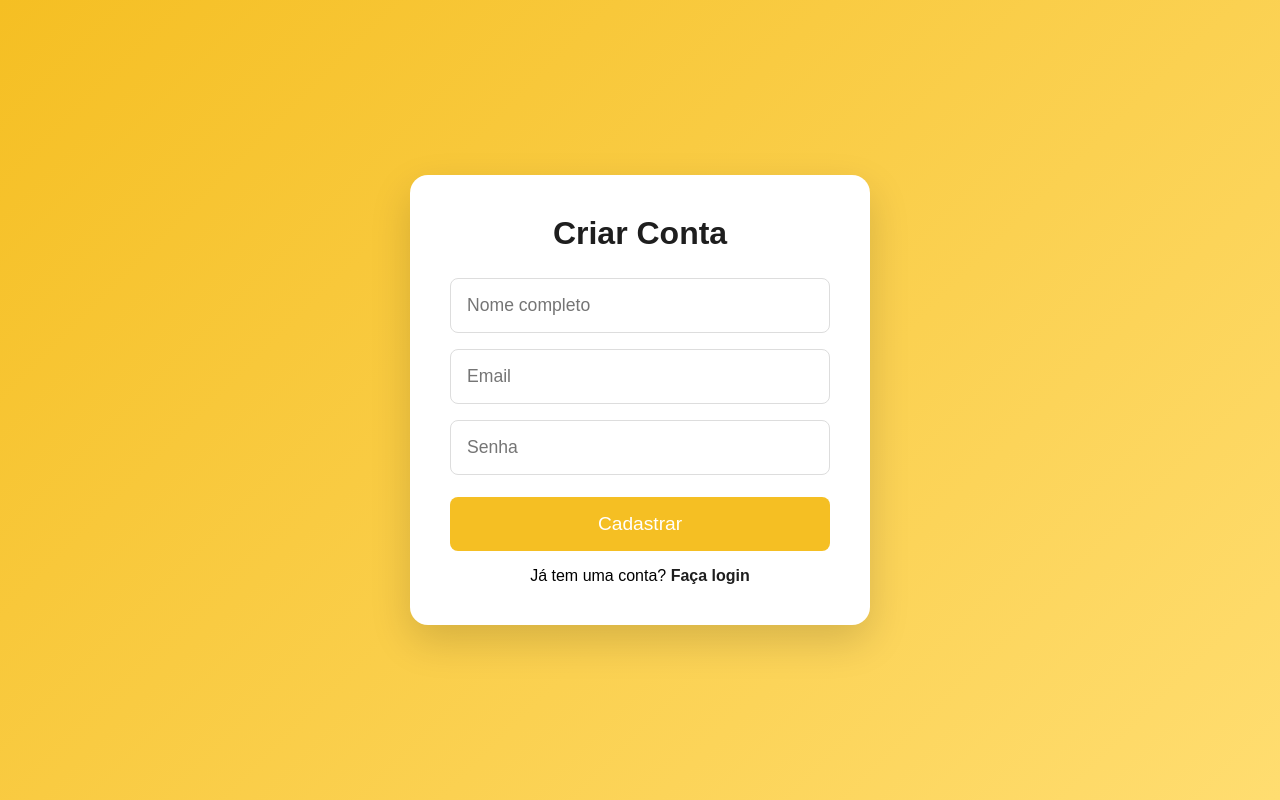
After one commit to gabrielkings1/EtecAno, a PHP site: page /registro.php in a window 1280 px wide. The commit adds this page. Run offline with PHP 8.4, Linux system fonts and the light colour scheme; a stand-in replaces the project's code that opens the database connection.

Commit message:
atualização no login e cadastro

```diff
--- a/css/index.css
+++ b/css/index.css
@@ -1,91 +1,81 @@
-
-main section{
-  max-width: 40rem;
-  width: 100%;
-  margin: 0 auto;
-  background: var(--branco);
-  box-shadow: var(--box-shadow);
-  padding: 2.5rem;
-  border-radius: 12px;
+:root{
+  --primary:#f5bf23;
+  --dark:#1e1e1e;
+  --light:#f9f9f9;
+  --red:#e33;
 }
 
-/* section titles */
-main section h2{
-  font-size: 2.2rem;
-  color: var(--preto);
-  text-transform: uppercase;
-  letter-spacing: .4px;
-  margin-bottom: 1.6rem !important;
+body{
+  margin:0;
+  padding:0;
+  background:linear-gradient(135deg, #f5bf23, #ffdd70);
+  font-family: "Poppins", sans-serif;
+  display:flex;
+  justify-content:center;
+  align-items:center;
+  height:100vh;
 }
 
-/* form layout */
-#register-form,
-#login-form{
-  display: flex;
-  flex-direction: column;
-  gap: 1.1rem;
-  margin-bottom: 1.6rem;
+.auth-box{
+  background:white;
+  width:380px;
+  padding:2.5rem;
+  border-radius:18px;
+  box-shadow:0 1rem 2.5rem rgba(0,0,0,.15);
 }
 
-/* input boxes */
-.box{
-  width: 100%;
-  padding: 1.2rem 1.4rem;
-  border-radius: 8px;
-  background: var(--luz-bg);
-  color: var(--preto);
-  font-size: 1.6rem;
-  box-shadow: inset 0 1px 0 rgba(0,0,0,.03);
+.auth-box h2{
+  margin:0 0 1.6rem;
+  text-align:center;
+  font-size:2rem;
+  font-weight:600;
+  color:var(--dark);
 }
 
-/* subtle focus */
-.box:focus{
-  box-shadow: 0 0 0 3px rgba(245,191,35,.08);
+.input{
+  width:100%;
+  padding:1rem;
+  border-radius:8px;
+  border:1px solid #ddd;
+  margin-bottom:1rem;
+  font-size:1.1rem;
 }
 
-/* primary action buttons inside the forms */
-#register-form .btn{
-  background: transparent;
-  color: var(--preto);
-  border: 2px solid var(--luz);
-  padding: .95rem 1.6rem;
-  border-radius: 8px;
-  font-size: 1.7rem;
+.btn{
+  width:100%;
+  padding:1rem;
+  background:var(--primary);
+  border:none;
+  color:white;
+  font-size:1.2rem;
+  border-radius:8px;
+  cursor:pointer;
+  margin-top:.4rem;
+  transition:.2s;
 }
 
-#register-form .btn:hover{
-  background: var(--luz);
-  color: var(--branco);
-  transform: translateY(-2px);
-  box-shadow: 0 .6rem 1rem rgba(0,0,0,.06);
+.btn:hover{
+  background:#d8a51b;
 }
 
-/* login button: default light, on hover -> vermelho + cor da luz (conforme pedido) */
-#login-form .btn{
-  background: var(--luz);
-  color: var(--vermelho);
-  padding: .95rem 1.6rem;
-  border-radius: 8px;
-  font-size: 1.7rem;
-  border: 2px solid transparent;
+.link{
+  text-align:center;
+  margin-top:1rem;
 }
 
-#login-form .btn:hover{
-  background: var(--vermelho);
-  color: var(--luz);          /* <-- cor da luz conforme solicitado */
-  transform: translateY(-2px);
-  box-shadow: 0 .6rem 1rem rgba(0,0,0,.06);
+.link a{
+  color:var(--dark);
+  font-weight:600;
+  text-decoration:none;
 }
 
-/* small helpers */
-main section hr{ border: none; height: 1px; background: rgba(0,0,0,.06); margin: 2rem 0; }
-#msg{ font-size: 1.5rem; }
-
-/* responsive */
-@media (max-width: 540px){
-  main section{ padding: 1.6rem; border-radius: 10px; }
-  .logo{ font-size: 2rem; }
-  .navbar a{ font-size: 1.6rem; }
-  .box{ font-size: 1.5rem; padding: 1rem; }
-  #login-form .btn, #register-form .btn{ font-size: 1.6rem; padding: .9rem; }
+.error{
+  color:var(--red);
+  text-align:center;
+  margin-bottom:.6rem;
 }
+.success{
+  color:green;
+  text-align:center;
+  margin-bottom:.6rem;
+}
--- /dev/null
+++ b/logout.php
@@ -0,0 +1,5 @@
+<?php
+session_start();
+session_destroy();
+header("Location: login.php");
+exit;
--- /dev/null
+++ b/registro.php
@@ -0,0 +1,45 @@
+<?php
+session_start();
+require "php/db.php";
+
+$msg = "";
+
+if ($_SERVER["REQUEST_METHOD"] === "POST") {
+
+    $name = trim($_POST["name"]);
+    $email = strtolower(trim($_POST["email"]));
+    $pass = $_POST["pass"];
+
+    if(!$name || !$email || !$pass){
+        $msg = "<p class='error'>Preencha todos os campos.</p>";
+    } else {
+        // verifica se email já existe
+        $check = $conn->query("SELECT * FROM users WHERE email='$email'");
+        if($check->num_rows > 0){
+            $msg = "<p class='error'>Email já cadastrado.</p>";
+        } else {
+            $hash = password_hash($pass, PASSWORD_DEFAULT);
+            $conn->query("INSERT INTO users(name, email, password) VALUES('$name', '$email', '$hash')");
+            $msg = "<p class='success'>Conta criada! Faça login.</p>";
+        }
+    }
+}
+?>
+
+<link rel="stylesheet" href="css/index.css">
+
+<div class="auth-box">
+  <h2>Criar Conta</h2>
+  <?= $msg ?>
+
+  <form method="POST">
+      <input type="text" name="name" class="input" placeholder="Nome completo">
+      <input type="email" name="email" class="input" placeholder="Email">
+      <input type="password" name="pass" class="input" placeholder="Senha">
+      <button class="btn">Cadastrar</button>
+  </form>
+
+  <div class="link">
+    Já tem uma conta? <a href="login.php">Faça login</a>
+  </div>
+</div>
```
Also changed, not shown: conexao.php (added, +12 -0 lines), index.php (renamed from index.html, +9 -0 lines), login.php (added, +44 -0 lines).
